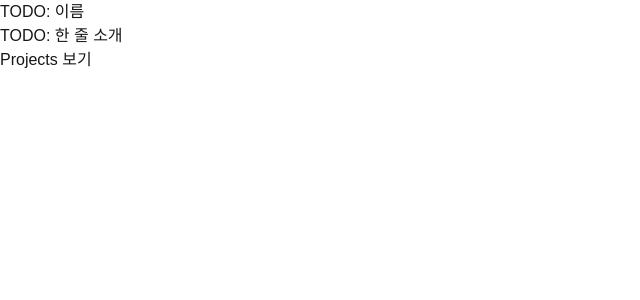
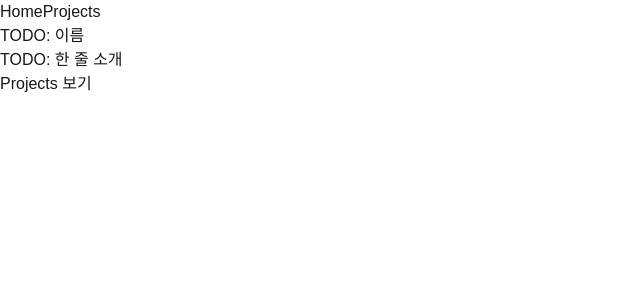
Before and after one commit to lym-bin/sangbin-dev, a Next.js app: page / in a window 1280 px wide. Shown: the top 300 px of the page, without its empty margins (0-640 px from the left). Built offline with nearby package versions, Linux system fonts and the light colour scheme.

Commit message:
공통 네비게이션 추가

```diff
--- a/src/app/layout.tsx
+++ b/src/app/layout.tsx
@@ -1,6 +1,7 @@
 import type { Metadata } from "next";
 import { Geist, Geist_Mono } from "next/font/google";
 import "./globals.css";
+import Header from "@/components/Header";
 
 const geistSans = Geist({
   variable: "--font-geist-sans",
@@ -23,7 +24,10 @@
       lang="en"
       className={`${geistSans.variable} ${geistMono.variable} h-full antialiased`}
     >
-      <body className="min-h-full flex flex-col">{children}</body>
+      <body className="min-h-full flex flex-col">
+        <Header />
+        {children}
+      </body>
     </html>
   );
 }
--- /dev/null
+++ b/src/components/Header.tsx
@@ -0,0 +1,12 @@
+import Link from "next/link";
+
+export default function Header() {
+  return (
+    <header>
+      <nav>
+        <Link href="/">Home</Link>
+        <Link href="/projects">Projects</Link>
+      </nav>
+    </header>
+  );
+}
```
